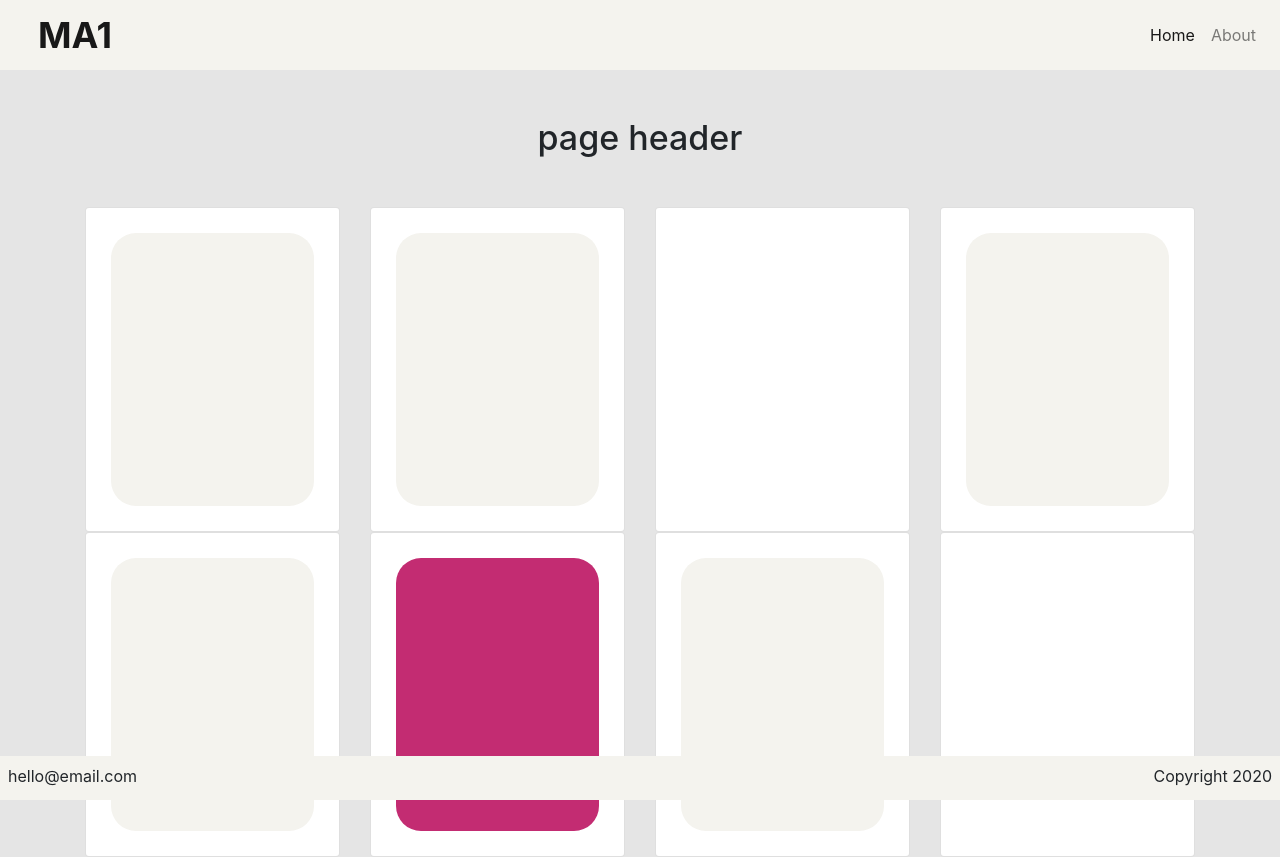
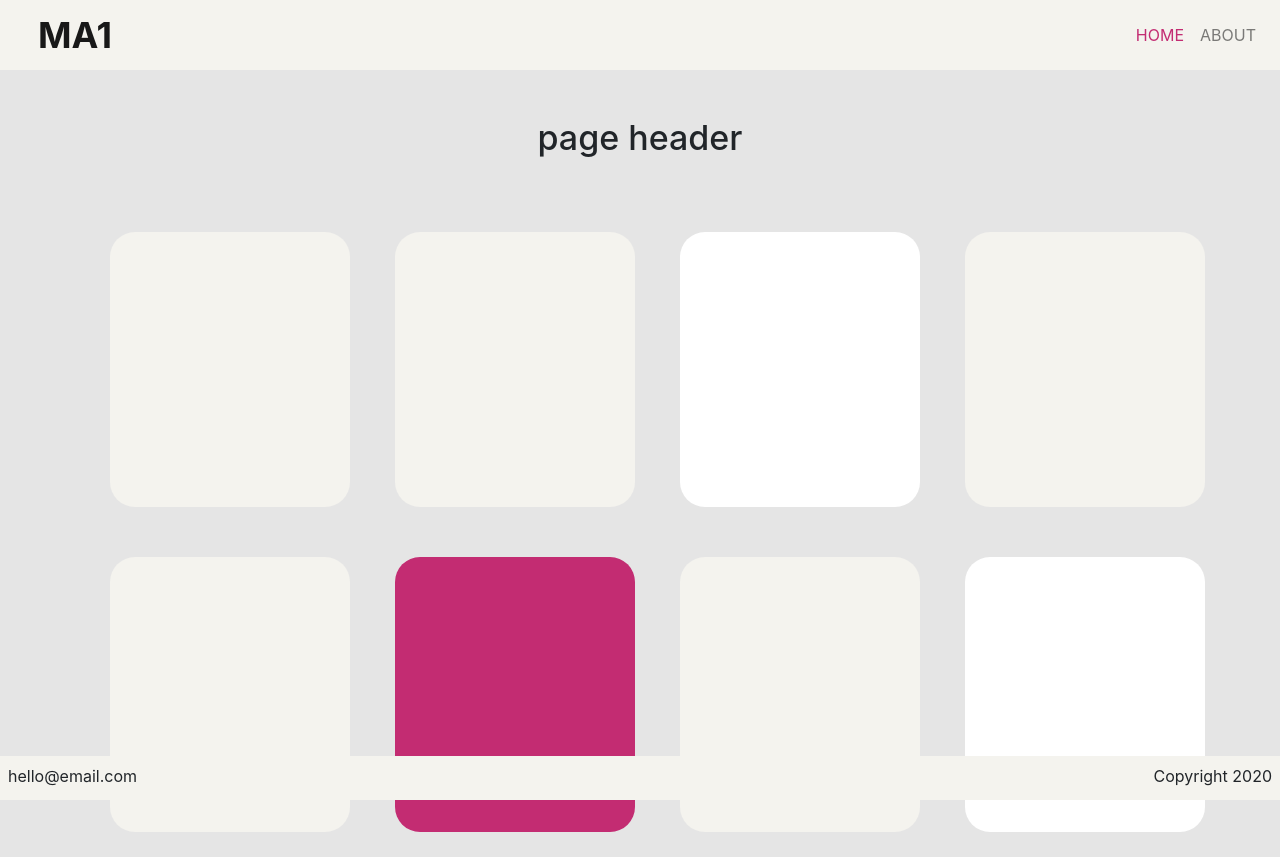
Before and after one commit to Veralykke/vera-kaasen-css-frameworks-ma1, a plain HTML site: page index.html in a window 1280 px wide. Drawn offline with nearby package versions, Linux system fonts and the light colour scheme.

Commit message:
navbar testing

```diff
--- a/index.html
+++ b/index.html
@@ -14,7 +14,7 @@
 </head>
 
 <body>
-  <div class="wrapper">
+  <div class="wrapper"></div>
     <nav class="navbar navbar-expand-lg navbar-light bg-light">
       <a class="navbar-brand" href="#">MA1</a>
       <button class="navbar-toggler" type="button" data-toggle="collapse" data-target="#navbarSupportedContent"
@@ -26,10 +26,10 @@
       <div class="collapse navbar-collapse" id="navbarSupportedContent">
         <ul class="navbar-nav ml-auto">
           <li class="nav-item active">
-            <a class="nav-link" href="index.html">Home <span class="sr-only">(current)</span></a>
+            <a class="nav-link" href="index.html">HOME <span class="sr-only">(current)</span></a>
           </li>
           <li class="nav-item">
-            <a class="nav-link" href="about.html">About</a>
+            <a class="nav-link" href="about.html">ABOUT</a>
           </li>
         </ul>
       </div>
@@ -91,8 +91,8 @@
     </div>
 
     <footer class="footer">
-      <div>hello@email.com</div>
-      <div>Copyright 2020</div>
+      <div class="hello">hello@email.com</div>
+      <div class="2020">Copyright 2020</div>
     </footer>
 
     <script src="https://code.jquery.com/jquery-3.5.1.slim.min.js"
--- a/sass/partials/_custom.scss
+++ b/sass/partials/_custom.scss
@@ -8,4 +8,3 @@ $primary-colour-hover: #C32C72;
 $nav-colour: #F4F3EE;
 $footer-font-colour: #8D8D8D;
 $nav-font-colour:#262626;
-$tablet-width: 768px;
--- a/sass/partials/_footer.scss
+++ b/sass/partials/_footer.scss
@@ -11,5 +11,8 @@
     left: 0;
     bottom: 0;
     width: 100%;
-    text-align: center;
 }
+
+.2020{
+    margin-right:45px;
+}
--- a/sass/partials/_layout.scss
+++ b/sass/partials/_layout.scss
@@ -1,6 +1,7 @@
 html,
 body {
     height:100%;
+
 }
 
 body{
@@ -8,7 +9,11 @@ body{
     display: flex;
     flex-direction: column;
 }
-
+/*TESTE
+.container{
+    position: absolute !important;
+}
+*/
 
 .card-body{
     background-color: $nav-colour;
@@ -33,13 +38,22 @@ text-align: center;
     max-width: 870px;
     margin: 0 auto;
     flex: 1 0 auto;
-
 }
 
 
-/*
-.card{
-    border-radius: 0 !important;
-    background-color: none !important;
+div.card{
+  background: none;
+  border: none;
 }
-*/
+
+div.card-body{
+
+    height: 240px;
+    width: 240px;
+}
+
+/*TESTE TESTE TESTE FUNGE IKKE */
+
+card-body .three{
+    border: 1px solid black!important;
+}
--- a/sass/partials/_nav.scss
+++ b/sass/partials/_nav.scss
@@ -1,12 +1,16 @@
 .navbar{
     background-color:$nav-colour !important;
     height: 70px;
+    /*TESTE
+    position: relative !important;
+    */
 }
 .navbar-brand{
     font-color:$nav-font-colour !important;
     font-size: 36px;
     font-weight: 700;
 }
+
  @media only screen and (min-width: 768px){
     .navbar-brand{
         margin-left: 22px;
@@ -23,3 +27,9 @@
         margin-left: 389px;
     }
  }
+
+ .navbar .active .nav-link {
+    color:$primary-colour-hover !important;
+}
+
+/*NAVBAR TESTING */
```
Also changed, not shown: css/style.css, 1 other file.
